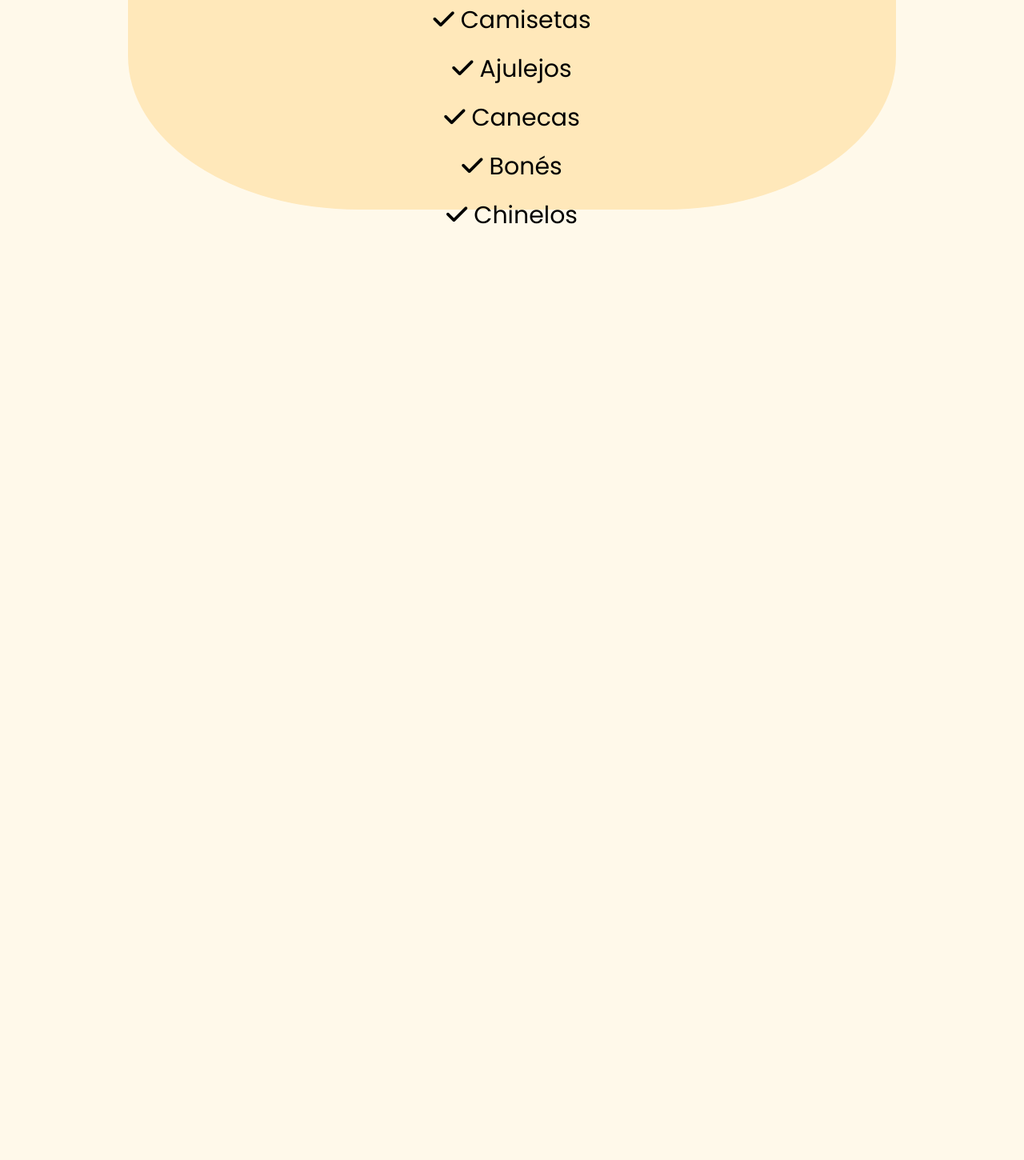
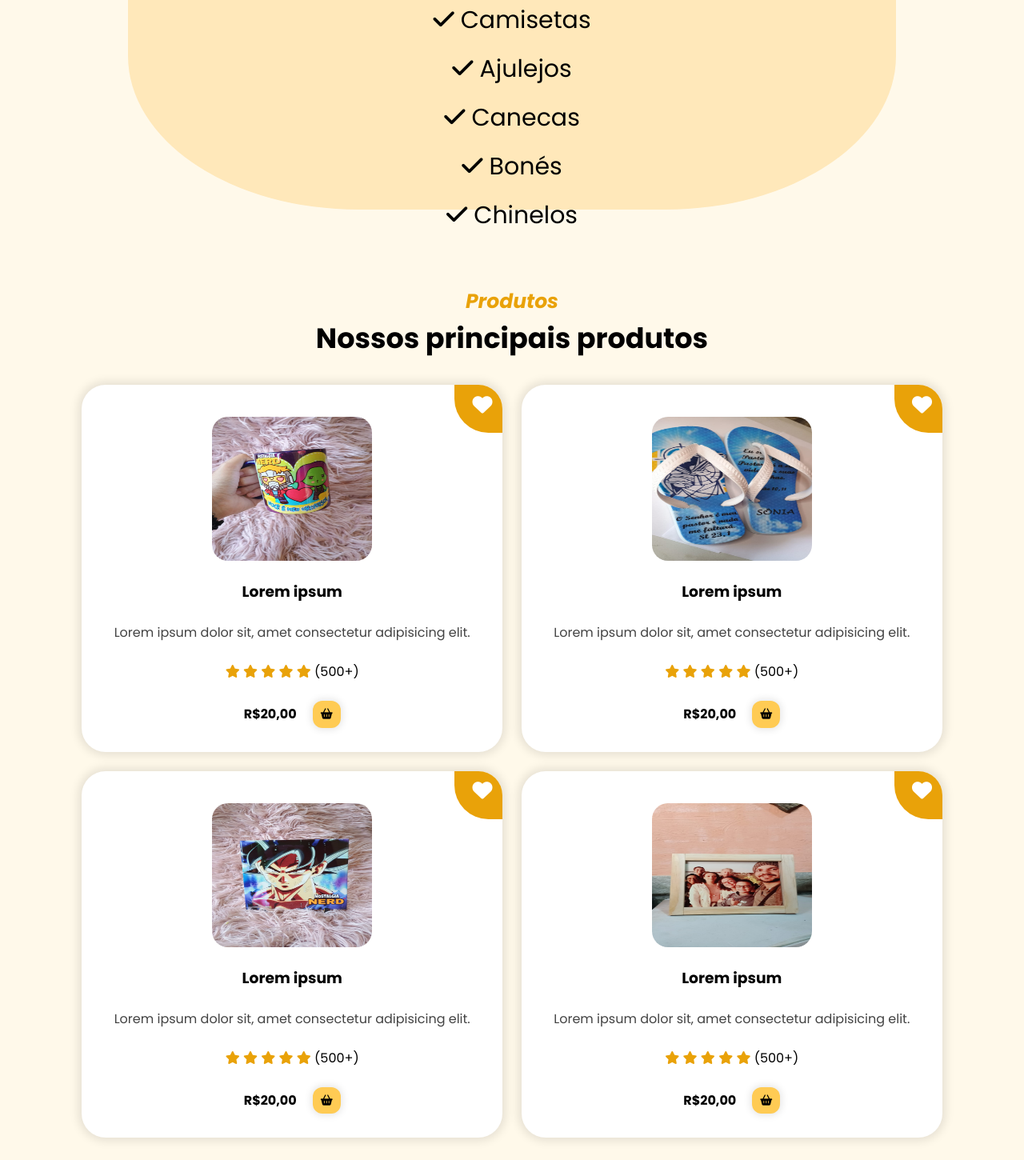
Before and after one commit to L0up1/Landing-Page-IM-Grafica, a plain HTML site: page index.html in a window 1280 px wide. Shown: the part 816-2266 px from the top of the page at 80% size. Before the commit the page ends 1146 px from the top, so only its background shows below. Drawn offline with nearby package versions, Linux system fonts and the light colour scheme.

Commit message:
Adicionei parte do menu de produtos e ajustei a responsividade

```diff
--- a/index.html
+++ b/index.html
@@ -8,6 +8,7 @@
     <link rel="stylesheet" href="/style/styles.css">
     <link rel="stylesheet" href="/style/header.css">
     <link rel="stylesheet" href="/style/home.css">
+    <link rel="stylesheet" href="/style/menu.css">
     <link rel="stylesheet" href="https://cdnjs.cloudflare.com/ajax/libs/font-awesome/6.7.2/css/all.min.css" integrity="sha512-Evv84Mr4kqVGRNSgIGL/F/aIDqQb7xQ2vcrdIwxfjThSH8CSR7PBEakCr51Ck+w+/U6swU2Im1vVX0SVk9ABhg==" crossorigin="anonymous" referrerpolicy="no-referrer" />
 
 
@@ -98,6 +99,131 @@
                 </ul>
             </div>
         </section>
+
+        <section id="menu">
+            <h2 class="section-title">Produtos</h2>
+            <h3 class="section-subtitle">Nossos principais produtos</h3>
+
+            <div id="products">
+                <div class="items">
+                    <div class="item-heart">
+                        <i class="fa-solid fa-heart"></i>
+                    </div>
+
+
+                    <img src="/img/caneca-guardioes-da-galaxia.jpg" alt="caneca1">
+
+                    <h3 class="item-title">Lorem ipsum </h3>
+
+                    <span class="item-description">Lorem ipsum dolor sit, amet consectetur adipisicing elit.</span>
+
+                    <div class="item-rate">
+                        <i class="fa-solid fa-star"></i>
+                        <i class="fa-solid fa-star"></i>
+                        <i class="fa-solid fa-star"></i>
+                        <i class="fa-solid fa-star"></i>
+                        <i class="fa-solid fa-star"></i>
+                        <span>(500+)</span>
+                    </div>
+
+                    <div class="item-price">
+                        <h4>R$20,00</h4>
+                        <button class="btn-default">
+                            <i class="fa-solid fa-basket-shopping"></i>
+                        </button>
+                    </div>
+                </div>
+
+                <div class="items">
+                    <div class="item-heart">
+                        <i class="fa-solid fa-heart"></i>
+                    </div>
+
+
+                    <img src="/img/chinelo.jpg" alt="">
+
+                    <h3 class="item-title">Lorem ipsum </h3>
+
+                    <span class="item-description">Lorem ipsum dolor sit, amet consectetur adipisicing elit.</span>
+
+                    <div class="item-rate">
+                        <i class="fa-solid fa-star"></i>
+                        <i class="fa-solid fa-star"></i>
+                        <i class="fa-solid fa-star"></i>
+                        <i class="fa-solid fa-star"></i>
+                        <i class="fa-solid fa-star"></i>
+                        <span>(500+)</span>
+                    </div>
+
+                    <div class="item-price">
+                        <h4>R$20,00</h4>
+                        <button class="btn-default">
+                            <i class="fa-solid fa-basket-shopping"></i>
+                        </button>
+                    </div>
+                </div>
+
+                <div class="items">
+                    <div class="item-heart">
+                        <i class="fa-solid fa-heart"></i>
+                    </div>
+
+
+                    <img src="/img/azulejo-goku.jpg" alt="">
+
+                    <h3 class="item-title">Lorem ipsum </h3>
+
+                    <span class="item-description">Lorem ipsum dolor sit, amet consectetur adipisicing elit.</span>
+
+                    <div class="item-rate">
+                        <i class="fa-solid fa-star"></i>
+                        <i class="fa-solid fa-star"></i>
+                        <i class="fa-solid fa-star"></i>
+                        <i class="fa-solid fa-star"></i>
+                        <i class="fa-solid fa-star"></i>
+                        <span>(500+)</span>
+                    </div>
+
+                    <div class="item-price">
+                        <h4>R$20,00</h4>
+                        <button class="btn-default">
+                            <i class="fa-solid fa-basket-shopping"></i>
+                        </button>
+                    </div>
+                </div>
+
+                <div class="items">
+                    <div class="item-heart">
+                        <i class="fa-solid fa-heart"></i>
+                    </div>
+
+
+                    <img src="/img/azulejo-com-moldura.jpg" alt="">
+
+                    <h3 class="item-title">Lorem ipsum </h3>
+
+                    <span class="item-description">Lorem ipsum dolor sit, amet consectetur adipisicing elit.</span>
+
+                    <div class="item-rate">
+                        <i class="fa-solid fa-star"></i>
+                        <i class="fa-solid fa-star"></i>
+                        <i class="fa-solid fa-star"></i>
+                        <i class="fa-solid fa-star"></i>
+                        <i class="fa-solid fa-star"></i>
+                        <span>(500+)</span>
+                    </div>
+
+                    <div class="item-price">
+                        <h4>R$20,00</h4>
+                        <button class="btn-default">
+                            <i class="fa-solid fa-basket-shopping"></i>
+                        </button>
+                    </div>
+                </div>
+
+
+            </div>
+        </section>
     </main>
 </body>
 </html>
--- a/style/home.css
+++ b/style/home.css
@@ -145,9 +145,40 @@
     }
 }
 
-@media (max-width: 1000px) {
+@media (max-width: 1115px) {
 
-    #banner img {
-
+    .shape {
+        height: 80vh;
+        padding-bottom: 20px;
+        top: 32%;
     }
 }
+
+@media (max-width: 625px) {
+
+    .shape {
+        top: 36%;
+    }
+}
+
+@media (max-width: 583px) {
+
+    .shape {
+        top: 35%;
+        height: 85vh;
+    }
+}
+
+@media (max-width: 420px) {
+
+    .shape {
+        top: 38%;
+    }
+}
+
+@media (max-width: 323px) {
+
+    .shape {
+        top: 40%;
+    }
+}
--- /dev/null
+++ b/style/menu.css
@@ -0,0 +1,108 @@
+#menu {
+    display: flex;
+    flex-direction: column;
+    align-items: center;
+    justify-content: center;
+    min-height: 100vh;
+}
+
+#products img {
+    width: 200px;
+    height: 180px;
+    border-radius: 20px;
+    align-items: center;
+    margin: 0 auto;
+
+}
+
+.items{
+    background-color: #ffffff;
+    padding: 30px;
+    display: flex;
+    text-align: center;
+    flex-direction: column;
+    height: fit-content;
+    width: fit-content;
+    border-radius: 30px;
+    position: relative;
+    gap: 24px;
+    align-items: center;
+    box-shadow: 0px 0px 12px 4px rgba(0, 0, 0, 0.1);
+    overflow: hidden;
+}
+
+#products {
+    display: flex;
+    width: 100%;
+    justify-content: center;
+    gap: 24px;
+    margin-top: 32px;
+}
+
+.item-heart {
+    background-color: #e9a209;
+    position: absolute;
+    display: flex;
+    align-items: center;
+    justify-content: center;
+    width: 70px;
+    height: 70px;
+    right: -10px;
+    top: -10px;
+    font-size: 1.563rem;
+    border-radius: 0px 37.5px 0px 42.5px;
+}
+
+.item-heart i {
+    color: #ffffff;
+}
+
+#menu h2,
+#menu h3 {
+    gap: 10px;
+    margin: 0;
+}
+
+.item-description {
+    color: #434343;
+    text-align: center;
+}
+
+.item-rate i {
+    color: #e9a209;
+}
+
+.item-price {
+    display: flex;
+    align-items: center;
+    gap: 20px;
+}
+
+@media screen and (max-width: 1530px) {
+    .items {
+        padding-top: 40px ;
+    }
+}
+
+@media screen and (max-width: 1440px) {
+    #products {
+       flex-wrap: wrap;
+       justify-content: center;
+    }
+}
+
+@media screen and (max-width: 11770px) {
+    .items {
+        width: calc(50% - 12px);
+    }
+}
+
+@media screen and (max-width: 600px) {
+    #menu .section-subtitle {
+        text-align: center;
+    }
+
+    .items {
+        width: 100%;
+    }
+}
--- a/style/styles.css
+++ b/style/styles.css
@@ -56,3 +56,12 @@ section {
 .social-media-buttons a:hover {
     box-shadow: 0px 0px 12px 8px rgb(0, 0, 0, 0.1);
 }
+
+.section-title {
+    color: #e9a209;
+    font-size: 1.563rem;
+}
+
+.section-subtitle {
+    font-size: 2.1875rem;
+}
```
Also changed, not shown: img/azulejo-com-moldura.jpg (added), img/azulejo-goku.jpg (added), img/caenca-botafogo.jpg (added), img/caneca-bruxa.jpg (added), img/caneca-guardioes-da-galaxia.jpg (added), img/chinelo.jpg (added).
